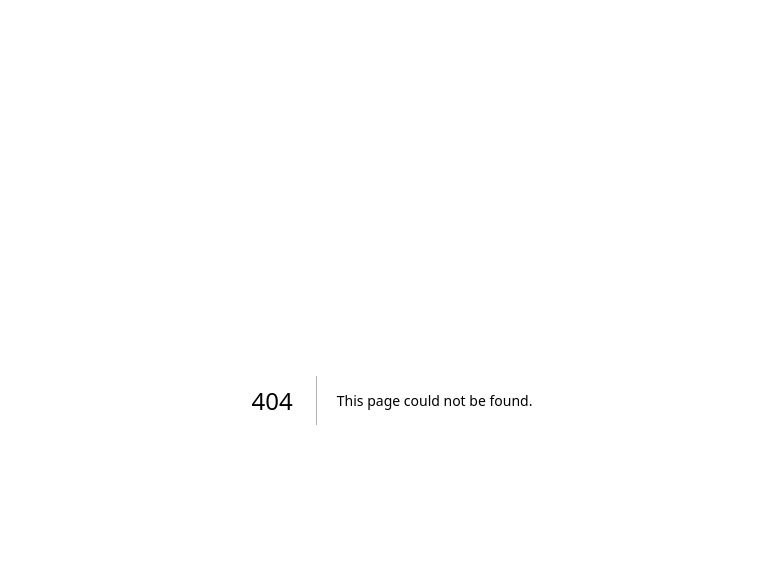
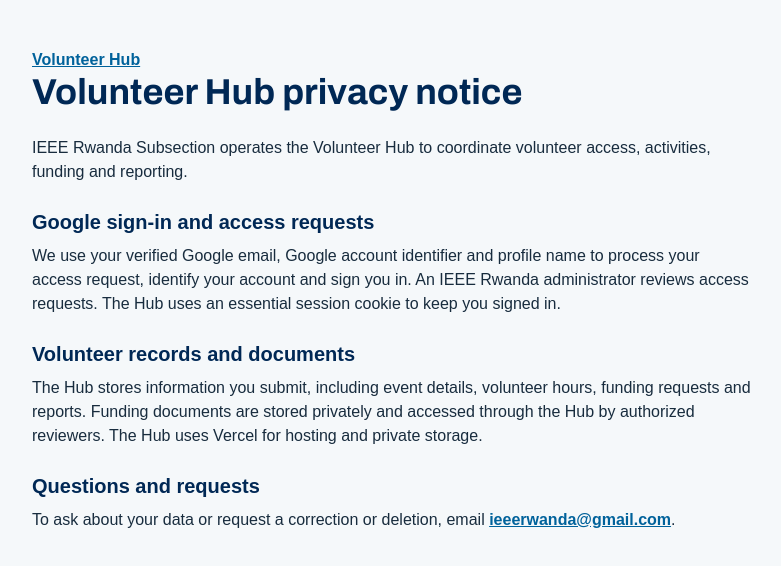
Before and after one commit to IEEE-RWANDA/volunteers, a Next.js app: page /privacy in a window 1280 px wide. Before the commit this address had no page. Shown: the top 566 px of the page, without its empty margins (248-1029 px from the left). Built offline with nearby package versions, Linux system fonts and the light colour scheme; a web font is replaced by a local one.

Commit message:
Publish volunteer portal privacy notice

```diff
--- a/app/page.tsx
+++ b/app/page.tsx
@@ -1,4 +1,5 @@
 import Image from "next/image";
+import Link from "next/link";
 import { redirect } from "next/navigation";
 import { getVolunteer } from "@/lib/session";
 import { signIn } from "./session-actions";
@@ -48,6 +49,7 @@ export default async function Page({ searchParams }: { searchParams: Promise<{ e
               <a href="/api/auth/google?mode=request" className="block text-center text-sm font-semibold text-blue underline">Request access with Google</a>
             </div>
           )}
+          <Link href="/privacy" className="mt-5 block text-center text-sm text-ink-soft underline">Privacy notice</Link>
         </div>
       </section>
     </main>
--- /dev/null
+++ b/app/privacy/page.tsx
@@ -0,0 +1,26 @@
+import type { Metadata } from "next";
+import Link from "next/link";
+
+export const metadata: Metadata = { title: "Privacy notice | IEEE Rwanda Volunteer Hub" };
+
+export default function PrivacyPage() {
+  return (
+    <main className="mx-auto max-w-3xl space-y-6 px-6 py-12 text-ink">
+      <Link href="/" className="font-semibold text-blue underline">Volunteer Hub</Link>
+      <h1 className="font-display text-4xl font-bold text-navy">Volunteer Hub privacy notice</h1>
+      <p>IEEE Rwanda Subsection operates the Volunteer Hub to coordinate volunteer access, activities, funding and reporting.</p>
+      <section className="space-y-2">
+        <h2 className="text-xl font-semibold text-navy">Google sign-in and access requests</h2>
+        <p>We use your verified Google email, Google account identifier and profile name to process your access request, identify your account and sign you in. An IEEE Rwanda administrator reviews access requests. The Hub uses an essential session cookie to keep you signed in.</p>
+      </section>
+      <section className="space-y-2">
+        <h2 className="text-xl font-semibold text-navy">Volunteer records and documents</h2>
+        <p>The Hub stores information you submit, including event details, volunteer hours, funding requests and reports. Funding documents are stored privately and accessed through the Hub by authorized reviewers. The Hub uses Vercel for hosting and private storage.</p>
+      </section>
+      <section className="space-y-2">
+        <h2 className="text-xl font-semibold text-navy">Questions and requests</h2>
+        <p>To ask about your data or request a correction or deletion, email <a className="font-semibold text-blue underline" href="mailto:ieeerwanda@gmail.com">ieeerwanda@gmail.com</a>.</p>
+      </section>
+    </main>
+  );
+}
```
Also changed, not shown: vercel.json (added).
